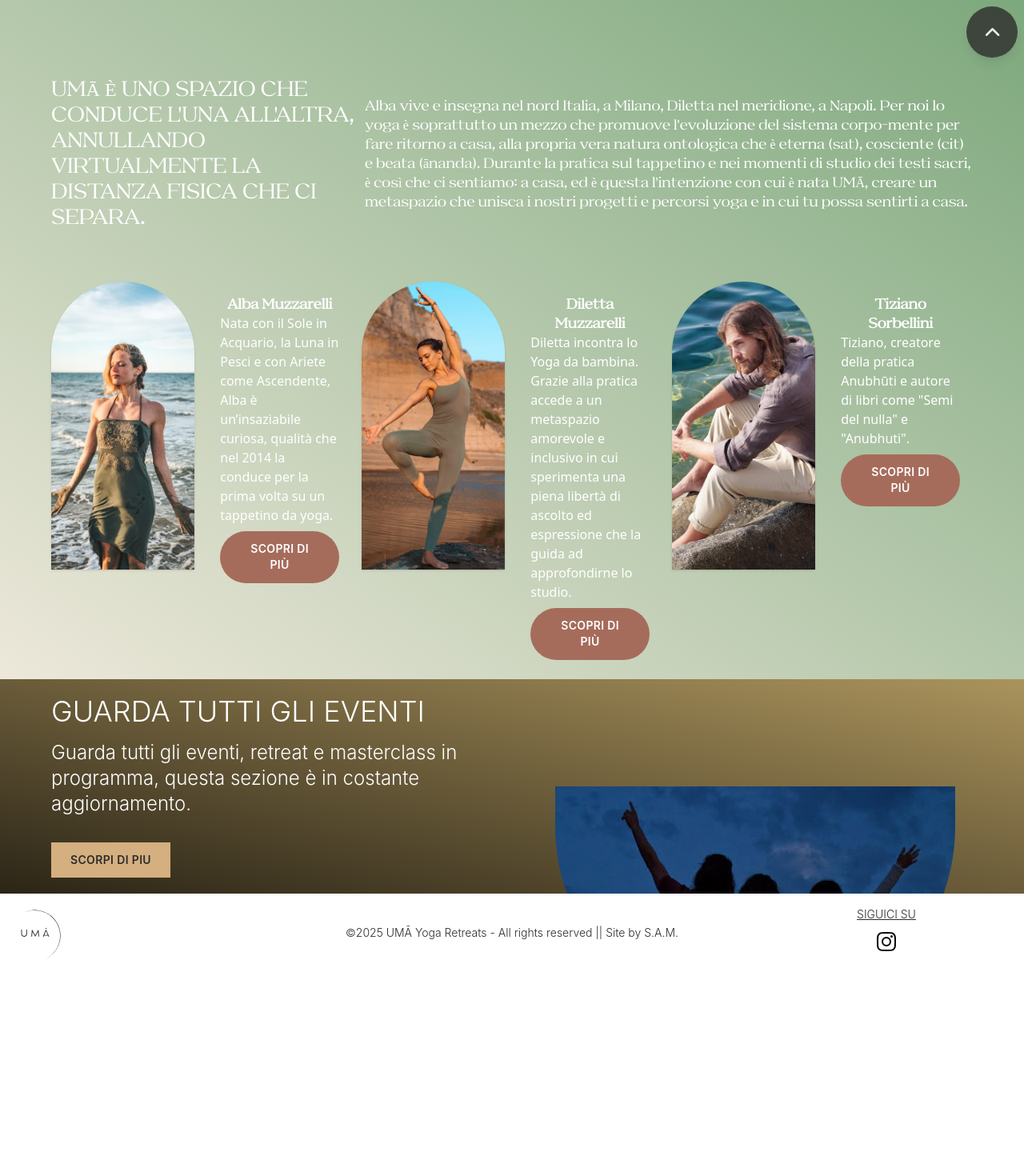
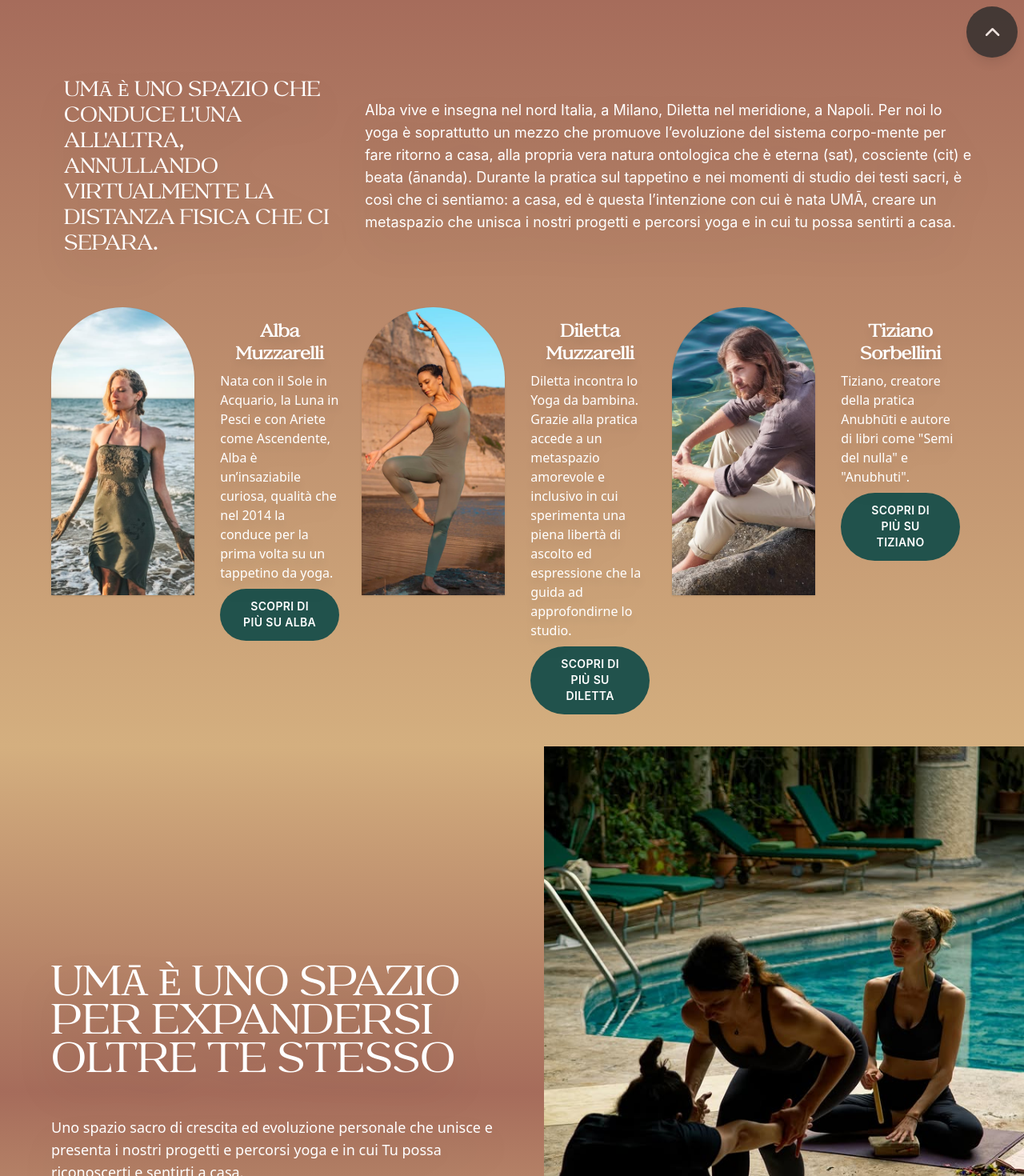
Before and after one commit to asorbellini/static-uma-yoga, a React (Vite) app: page /chi-siamo in a window 1280 px wide. Shown: the part 800-2270 px from the top of the page at 80% size. Before the commit the page ends 2014 px from the top, so only its background shows below. Built offline with nearby package versions, Linux system fonts and the light colour scheme.

Commit message:
Improve CHI SIAMO

```diff
--- a/src/components/AboutUmaSummary.jsx
+++ b/src/components/AboutUmaSummary.jsx
@@ -2,7 +2,7 @@ import { useState, useEffect, useRef } from "react"
 import imageUrlAlba from "../assets/images/AboutAlba.png"
 import imageUrlDiletta from "../assets/images/AboutDiletta.png"
 import imageUrlTiziano from "../assets/images/AboutTiziano.png"
-
+import imageUrlClassi from "../assets/images/Classi.png"
 import { ArrowDown } from "./Icons"
 
 
@@ -26,37 +26,36 @@ function AboutUmaSummary(){
     }, [])
     return(
         <div>
-            <section ref={sectionRef} id="about-uma-summary" className="min-h-screen w-full px-4 bg-gradient-to-tr from-claro to-verdeOliva">
-        {/* CHI SIAMMO titulo de sección */}
-                <div className="px-12 pt-24 pb-12 flex flex-col sm:flex-row gap-3 items-center">
-                    <div className="basis-1/3">
-                        <h3 className="text-lg md:text-2xl rounded font-rose text-white text-left font-light uppercase">
+            <section id="about-uma-summary" className="min-h-screen w-full px-4 bg-gradient-to-b from-terracota to-dorado relative">
+                <div className="px-12 pt-20 pb-8 flex flex-col sm:flex-row gap-3 items-center">
+                    <div className="basis-1/3 p-[1rem]">
+                        <h3 className="text-lg md:text-2xl font-rose text-white text-left uppercase drop-shadow-2xl">
                         UMĀ è uno spazio che conduce l’una all’altra, annullando virtualmente la distanza fisica che ci separa.
                         </h3>
                     </div>
                     <div className="basis-2/3">
-                        <p className="text-sm md:text-base rounded font-rose text-white text-left font-light">Alba vive e insegna nel nord Italia, a Milano, Diletta nel meridione, a Napoli.
+                        <p className="text-base md:text-lg text-white text-left drop-shadow-2xl font-normal" >Alba vive e insegna nel nord Italia, a Milano, Diletta nel meridione, a Napoli.
                         Per noi lo yoga è soprattutto un mezzo che promuove l’evoluzione del sistema corpo-mente per fare ritorno a casa, alla propria vera natura ontologica che è eterna (sat), cosciente (cit) e beata (ānanda). Durante la pratica sul tappetino e nei momenti di studio dei testi sacri, è così che ci sentiamo: a casa, ed è questa l’intenzione con cui è nata UMĀ, creare un metaspazio che unisca i nostri progetti e percorsi yoga e in cui tu possa sentirti a casa.
                         </p>
                     </div>
                 </div>
                 <div className="px-12">
-                    <div className="flex flex-col sm:flex-row gap-3 mt-4">
+                    <div className="flex flex-col sm:flex-row gap-3 py-4">
                         <div className="flex-1">
                             <div className="flex flex-col md:flex-row gap-4 items-start">
-                                    <div className={`basis-1/2 justify-items-center transition-all duration-[1000ms] ease-out ${isVisible ? "opacity-100 translate-y-0" : "opacity-0 -translate-y-10"}`}>
+                                <div className="basis-1/2 justify-items-center transition-all duration-[1000ms] ease-out">
                                     <img
                                     src={imageUrlAlba}
                                     alt="`Image Alba"
                                     className=" h-[45vh] object-cover shadow rounded-t-full " />
                                 </div>
-                                    <div className="p-2 md:p-4 basis-1/2">
-                                        <h2 className="font-rose text-base text-center font-semibold text-white">Alba Muzzarelli</h2>
-                                        <p className="font-sans text-white">Nata con il Sole in Acquario, la Luna in Pesci e con Ariete come Ascendente, Alba è un’insaziabile curiosa, qualità che nel 2014 la conduce per la prima volta su un tappetino da yoga.</p>
-                                        <div className="bg-terracota justify-center my-2 rounded-full px-6 py-3  hover:bg-dorado hover:border-[#5a66c5b]  transition-all duration-500">
+                                <div className="p-[1rem] basis-1/2">
+                                    <h2 className="font-rose text-xl text-center text-white drop-shadow-xl font-semibold pb-2">Alba Muzzarelli</h2>
+                                    <p className="font-sans text-base text-start text-white drop-shadow-xl font-normal">Nata con il Sole in Acquario, la Luna in Pesci e con Ariete come Ascendente, Alba è un’insaziabile curiosa, qualità che nel 2014 la conduce per la prima volta su un tappetino da yoga.</p>
+                                    <div className="bg-verdeBosque hover:bg-verdeOliva transition-all duration-500 rounded-full px-6 py-3 my-2 flex justify-center items-center text-white hover:text-oscuro">
                                         <a href="/chi-siamo/alba-muzzarelli">
-                                                <button className="text-white text-sm font-semibold tracking-wide">
-                                                    SCOPRI DI PIÙ
+                                            <button className=" text-sm font-semibold tracking-wide justify-items-center">
+                                                SCOPRI DI PIÙ SU ALBA
                                             </button>
                                         </a>
                                     </div>
@@ -66,19 +65,19 @@ function AboutUmaSummary(){
 
                         <div className="flex-1">
                             <div className="flex flex-col md:flex-row gap-4 items-start">
-                                <div className={`basis-1/2 justify-items-center transition-all duration-[1000ms] ease-out ${isVisible ? "opacity-100 translate-y-0" : "opacity-0 -translate-y-10"}`}>
+                                <div className="basis-1/2 justify-items-center transition-all duration-[1000ms] ease-out" >
                                     <img
                                     src={imageUrlDiletta}
                                     alt='Image Diletta'
                                     className="h-[45vh] object-cover shadow rounded-t-full" />
                                 </div>
-                                <div className="p-2 md:p-4 basis-1/2">
-                                    <h2 className="font-rose text-base text-center font-semibold text-white">Diletta Muzzarelli</h2>
-                                    <p className="font-sans text-white">Diletta incontra lo Yoga da bambina. Grazie alla pratica accede a un metaspazio amorevole e inclusivo in cui sperimenta una piena libertà di ascolto ed espressione che la guida ad approfondirne lo studio.</p>
-                                    <div className="bg-terracota justify-center my-2 rounded-full px-6 py-3  hover:bg-dorado hover:border-[#5a66c5b]  transition-all duration-500">
+                                <div className="p-[1rem] basis-1/2">
+                                    <h2 className="font-rose text-xl text-center text-white drop-shadow-xl font-semibold pb-2">Diletta Muzzarelli</h2>
+                                    <p className="font-sans text-base text-start text-white drop-shadow-xl font-normal">Diletta incontra lo Yoga da bambina. Grazie alla pratica accede a un metaspazio amorevole e inclusivo in cui sperimenta una piena libertà di ascolto ed espressione che la guida ad approfondirne lo studio.</p>
+                                    <div className="bg-verdeBosque hover:bg-verdeOliva transition-all duration-500 rounded-full px-6 py-3 my-2 flex justify-center items-center text-white hover:text-oscuro">
                                         <a href="/chi-siamo/diletta-muzzarelli">
-                                            <button className="text-white text-sm font-semibold tracking-wide">
-                                                SCOPRI DI PIÙ
+                                            <button className=" text-sm font-semibold tracking-wide justify-items-center">
+                                                SCOPRI DI PIÙ SU DILETTA
                                             </button>
                                         </a>
                                     </div>
@@ -88,19 +87,19 @@ function AboutUmaSummary(){
 
                         <div className="flex-1">
                             <div className="flex flex-col md:flex-row gap-4 items-start">
-                                <div className={`basis-1/2 justify-items-center transition-all duration-[1000ms] ease-out ${isVisible ? "opacity-100 translate-y-0" : "opacity-0 -translate-y-10"}`}>
+                                <div className="basis-1/2 justify-items-center transition-all duration-[1000ms] ease-out">
                                     <img
                                     src={imageUrlTiziano}
                                     alt='Image Tiziano'
                                     className="h-[45vh] object-cover shadow rounded-t-full" />
                                 </div>
-                                <div className="p-2 md:p-4 basis-1/2">
-                                    <h2 className="font-rose text-base text-center font-semibold text-white">Tiziano Sorbellini</h2>
-                                    <p className="font-sans text-white">Tiziano, creatore della pratica Anubhūti e autore di libri come "Semi del nulla" e "Anubhuti".</p>
-                                    <div className="bg-terracota justify-center my-2 rounded-full px-6 py-3  hover:bg-dorado hover:border-[#5a66c5b]  transition-all duration-500">
+                                <div className="p-[1rem] basis-1/2">
+                                    <h2 className="font-rose text-xl text-center text-white drop-shadow-xl font-semibold pb-2">Tiziano Sorbellini</h2>
+                                    <p className="font-sans text-base text-start text-white drop-shadow-xl font-normal">Tiziano, creatore della pratica Anubhūti e autore di libri come "Semi del nulla" e "Anubhuti".</p>
+                                    <div className="bg-verdeBosque hover:bg-verdeOliva transition-all duration-500 rounded-full px-6 py-3 my-2 flex justify-center items-center text-white hover:text-oscuro">
                                         <a href="/chi-siamo/tiziano-sorbellini">
-                                            <button className="text-white text-sm font-semibold tracking-wide">
-                                                SCOPRI DI PIÙ
+                                            <button className=" text-sm font-semibold tracking-wide justify-items-center">
+                                                SCOPRI DI PIÙ SU TIZIANO
                                             </button>
                                         </a>
                                     </div>
@@ -110,6 +109,29 @@ function AboutUmaSummary(){
                     </div>
                 </div>
             </section>
+            <section ref={sectionRef} className="min-h-screen w-full py-8 px-4 flex items-center bg-gradient-to-b via-terracota from-dorado via-50% to-dorado  to-90% relative overflow-hidden">
+                <div className="flex flex-col lg:flex-row min-h-screen px-12">
+                    <div className="flex-1 flex flex-col justify-center text-white py-12">
+                        <h1 className="font-rose text-3xl md:text-4xl lg:text-5xl drop-shadow-2xl">
+                        UMĀ È UNO SPAZIO PER EXPANDERSI OLTRE TE STESSO
+                        </h1>
+                        <p className="font-sans text-base md:text-lg font-normal drop-shadow-2xl my-12">
+                        Uno spazio sacro di crescita ed evoluzione personale che unisce e presenta i nostri progetti e percorsi
+                        yoga e in cui Tu possa riconoscerti e sentirti a casa.
+                        </p>
+                    </div>
+                    <div className="flex-1">
+                        {/* Lado derecho - Imagen */}
+                        <div className={`absolute right-0 top-0 overflow-hidden transition-all duration-[1000ms] ease-out ${isVisible ? "opacity-100 translate-x-0" : "opacity-0 translate-x-10"}`}>
+                            <img
+                                src={imageUrlClassi}
+                                alt="Yoga Practice"
+                                className="w-full h-screen object-contain"
+                            />
+                        </div>
+                    </div>
+                </div>
+            </section>
         </div>
     )
 }
--- a/src/components/HeroAbout.jsx
+++ b/src/components/HeroAbout.jsx
@@ -3,7 +3,7 @@ import { ArrowDown } from "./Icons";
 
 function HeroAbout() {
   return (
-    <div className="relative w-full h-[100vh] flex flex-row items-center justify-center bg-gradient-to-br to-verdeOliva from-dorado">
+    <div className="relative w-full h-[100vh] flex flex-row items-center justify-center bg-gradient-to-b to-terracota from-dorado">
       <div className="absolute w-full px-12">
         {/* Imagen */}
                 <img
--- a/src/pages/About.jsx
+++ b/src/pages/About.jsx
@@ -2,15 +2,9 @@
 import HeroAbout from "../components/HeroAbout";
 import ScrollToTop from "../components/ScrollToTop";
 import AboutUmaSummary from "../components/AboutUmaSummary";
-
 import ToRetreateWorkshop from "../components/ToRetreateWorkshop.jsx"
 import Footer from "../components/Footer"
 
-const Members = [
-    {name: "Alba Muzzarelli", slug:"alba-muzzarelli"},
-    {name: "Diletta Muzzarelli", slug:"diletta-muzzarelli"},
-    {name: "Tiziano Sorbellini", slug:"tiziano-sorbellini"}
-  ]
 
 function About() {
   return (
```
Lines whose indentation alone changed are shown as unchanged.
